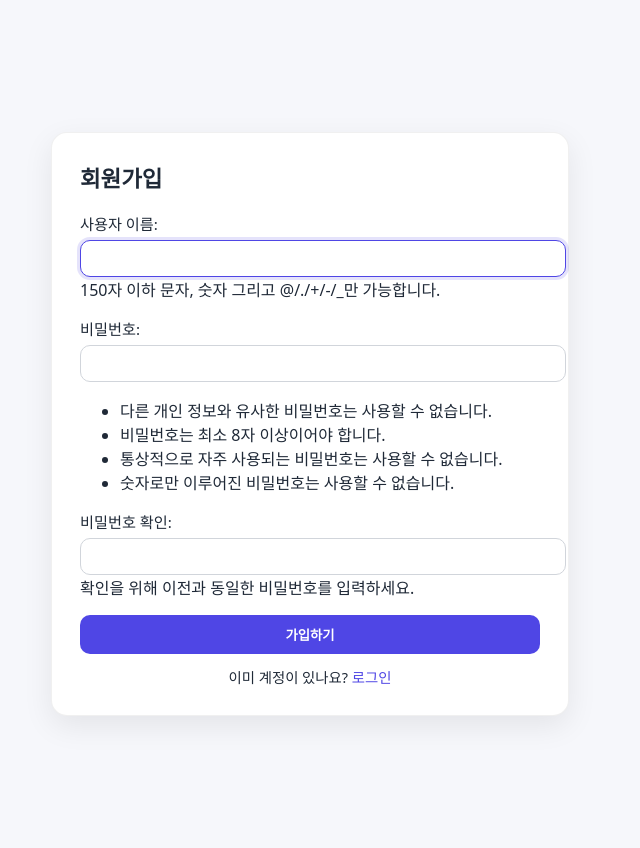
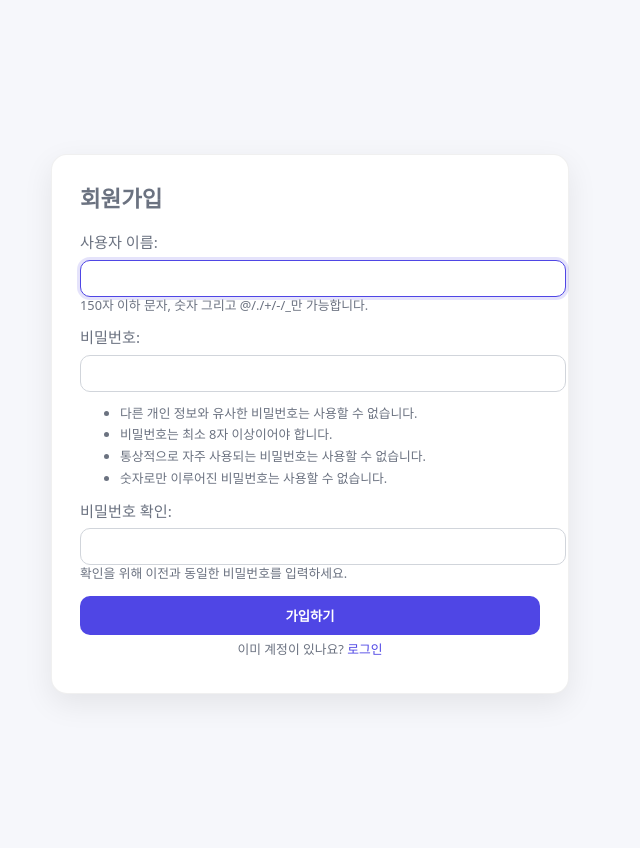
Before and after one commit to SKNETWORKS-FAMILY-AICAMP/skn15-4th-4team, a Django app: page /accounts/signup/ in a window 1280 px wide. Shown: the whole page, without its empty margins (330-970 px from the left). Run offline with Django 5.2, Linux system fonts and the light colour scheme.

Commit message:
회원가입 색깔 변경

```diff
--- a/templates/registration/signup.html
+++ b/templates/registration/signup.html
@@ -1,9 +1,9 @@
 <!doctype html>
 <html lang="ko">
 <head>
-  <meta charset="utf-8">
+  <meta charset="utf-8" />
   <title>회원가입</title>
-  <meta name="viewport" content="width=device-width, initial-scale=1">
+  <meta name="viewport" content="width=device-width, initial-scale=1" />
 
   <style>
     html, body { height:100%; }
@@ -28,47 +28,68 @@
       box-shadow:0 10px 30px rgba(0,0,0,.08);
       padding:28px;
     }
-    .signup-card h2 {
-      margin:0 0 18px;
-      font-size:1.4rem;
-    }
+    .signup-card h2 { margin:0 0 18px; font-size:1.4rem; }
     .errorlist { color:#dc2626; margin-bottom:10px; }
-    .row { margin-bottom:14px; }
     label { display:block; margin-bottom:6px; font-size:.95rem; }
     input[type="text"], input[type="password"], input[type="email"] {
-      width:100%;
-      padding:10px 12px;
-      border:1px solid #d1d5db;
-      border-radius:10px;
-      outline:none;
-      background:#fff;
+      width:100%; padding:10px 12px; border:1px solid #d1d5db; border-radius:10px; outline:none; background:#fff;
     }
-    input:focus {
-      border-color:#4f46e5;
-      box-shadow:0 0 0 3px rgba(79,70,229,.15);
+    input:focus { border-color:#4f46e5; box-shadow:0 0 0 3px rgba(79,70,229,.15); }
+    button {
+      width:100%; padding:10px 14px; border:0; border-radius:10px; background:#4f46e5; color:#fff; font-weight:600; cursor:pointer;
     }
-    button {
-      width:100%;
-      padding:10px 14px;
-      border:0;
-      border-radius:10px;
-      background:#4f46e5;
-      color:#fff;
-      font-weight:600;
-      cursor:pointer;
+    .links { margin-top:12px; font-size:.9rem; text-align:center; }
+    .links a { color:#4f46e5; text-decoration:none; }
+
+    /* 공통 helptext (username 포함) */
+    .helptext, *[id$="_helptext"] {
+      font-size: 0.8rem !important;
+      color: #6b7280 !important;
+      line-height: 1.4 !important;
+      margin: 6px 0 !important;
     }
-    .links {
-      margin-top:12px;
-      font-size:.9rem;
-      text-align:center;
+    .helptext li, *[id$="_helptext"] li { margin-bottom:4px !important; }
+
+    /* ===========================
+       비밀번호 전용(ul/div/small/span 어떤 태그든)
+       - 컨테이너가 #id_password1 / #id_password2 를 "포함하면"
+         그 안의 안내문구 전부 스타일 강제
+       =========================== */
+    p:has(#id_password1) ul,
+    p:has(#id_password1) ol,
+    p:has(#id_password1) div,
+    p:has(#id_password1) small,
+    p:has(#id_password1) span,
+    div:has(#id_password1) ul,
+    div:has(#id_password1) ol,
+    div:has(#id_password1) div,
+    div:has(#id_password1) small,
+    div:has(#id_password1) span,
+    p:has(#id_password2) ul,
+    p:has(#id_password2) ol,
+    p:has(#id_password2) div,
+    p:has(#id_password2) small,
+    p:has(#id_password2) span,
+    div:has(#id_password2) ul,
+    div:has(#id_password2) ol,
+    div:has(#id_password2) div,
+    div:has(#id_password2) small,
+    div:has(#id_password2) span {
+      font-size: 0.8rem !important;
+      color: #6b7280 !important;
+      line-height: 1.4 !important;
+      margin: 6px 0 !important;
     }
-    .links a {
-      color:#4f46e5;
-      text-decoration:none;
+    p:has(#id_password1) li,
+    div:has(#id_password1) li,
+    p:has(#id_password2) li,
+    div:has(#id_password2) li {
+      font-size: 0.8rem !important;
+      color: #6b7280 !important;
+      margin-bottom:4px !important;
     }
   </style>
 </head>
-
 <body>
   <div class="page-center">
     <div class="signup-card">
```
